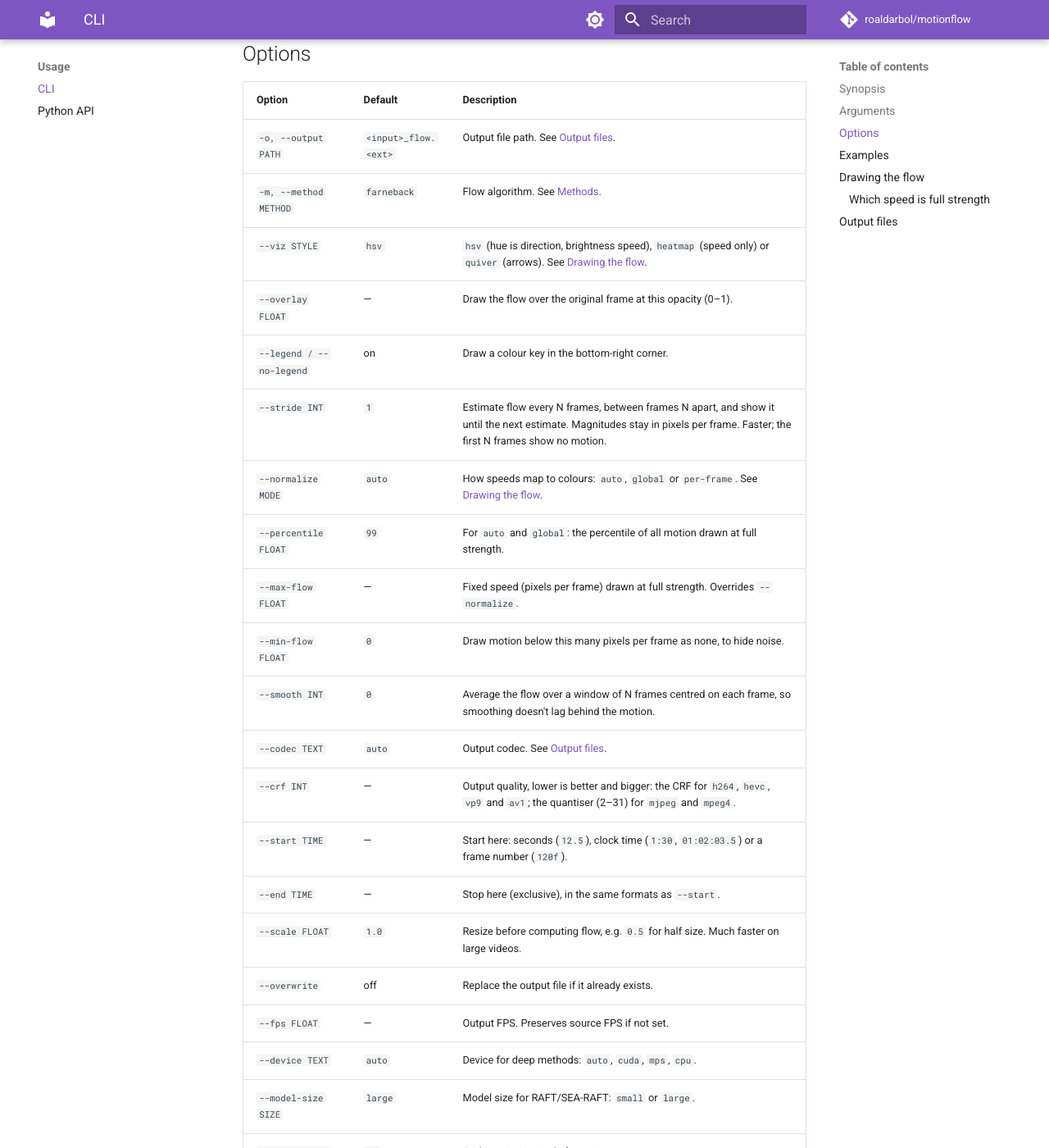
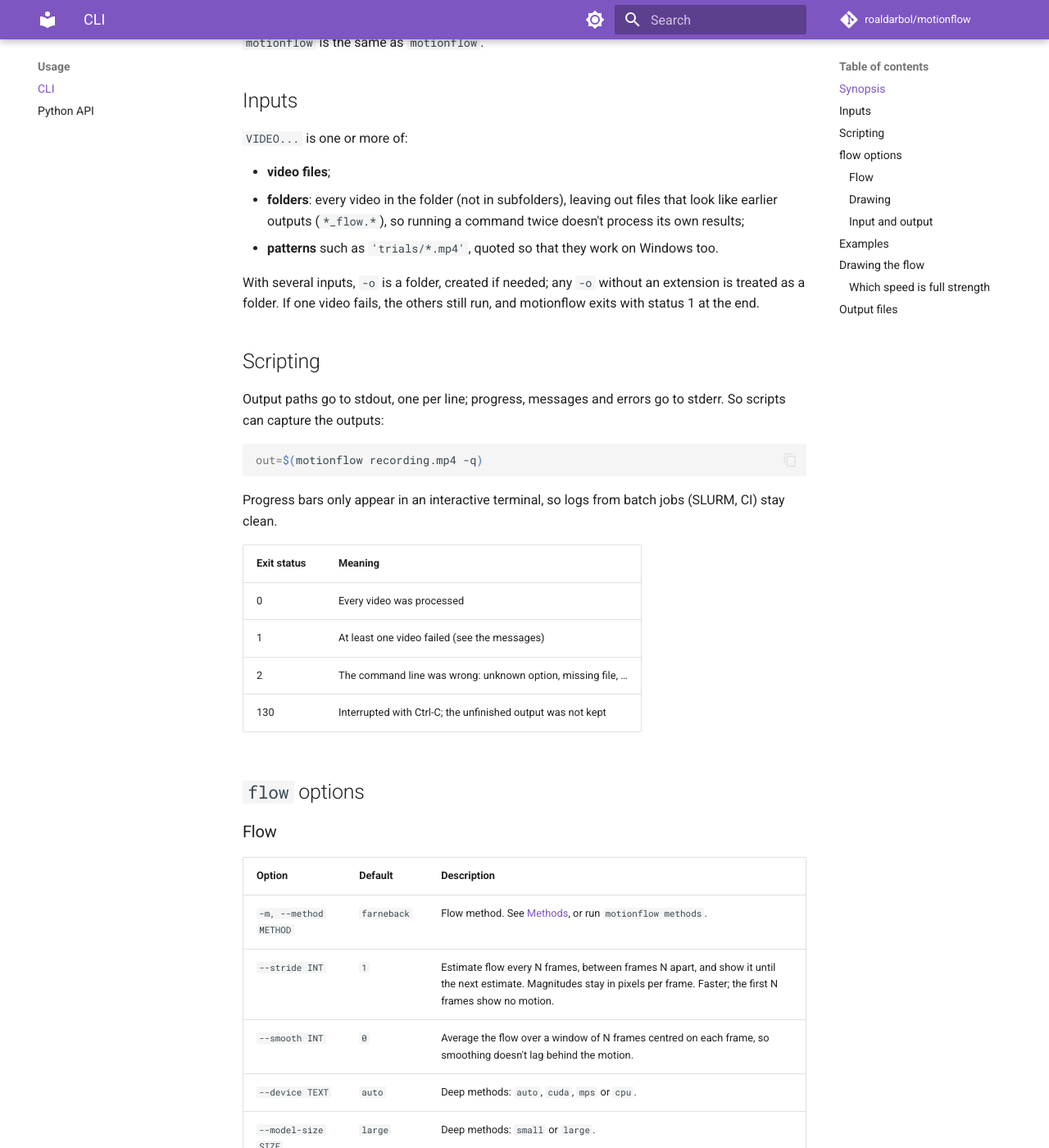
Before and after one commit to roaldarbol/motionflow, an MkDocs documentation site: the page built from docs/cli.md, in a window 1280 px wide and 1400 px high, scrolled down 509 px. Shown: the whole window at 82% size. Built offline with MkDocs 1.6.1 and Material for MkDocs 9.7.7, drawn with Linux system fonts in a browser that asks for light colours; comment, search, counter and statistics services are not loaded; some of the changed text lies outside the part shown.

Commit message:
Document the subcommands, batch input, scripting and exit codes (#14)
Co-Authored-By: Claude Opus 5.5 <noreply@anthropic.com>

````diff
--- a/docs/cli.md
+++ b/docs/cli.md
@@ -3,42 +3,88 @@
 ## Synopsis
 
 ```
-motionflow [OPTIONS] INPUT
+motionflow [OPTIONS] COMMAND [ARGS]...
+motionflow VIDEO... [OPTIONS]          # short for: motionflow flow VIDEO...
 ```
 
-## Arguments
+| Command | What it does |
+|---------|--------------|
+| `flow` | Optical flow: how fast, and in which direction, each pixel moves. The default. |
+| `methods` | List the optical flow methods and whether they can run here. |
 
-| Argument | Description |
-|----------|-------------|
-| `INPUT`  | Path to the input video file. |
+`-h` / `--help` works on every command, and `-V` / `--version` prints the version. `python -m motionflow` is the same as `motionflow`.
 
-## Options
+## Inputs
+
+`VIDEO...` is one or more of:
+
+- **video files**;
+- **folders**: every video in the folder (not in subfolders), leaving out files that look like earlier outputs (`*_flow.*`), so running a command twice doesn't process its own results;
+- **patterns** such as `'trials/*.mp4'`, quoted so that they work on Windows too.
+
+With several inputs, `-o` is a folder, created if needed; any `-o` without an extension is treated as a folder. If one video fails, the others still run, and motionflow exits with status 1 at the end.
+
+## Scripting
+
+Output paths go to stdout, one per line; progress, messages and errors go to stderr. So scripts can capture the outputs:
+
+```bash
+out=$(motionflow recording.mp4 -q)
+```
+
+Progress bars only appear in an interactive terminal, so logs from batch jobs (SLURM, CI) stay clean.
+
+| Exit status | Meaning |
+|-------------|---------|
+| 0 | Every video was processed |
+| 1 | At least one video failed (see the messages) |
+| 2 | The command line was wrong: unknown option, missing file, … |
+| 130 | Interrupted with Ctrl-C; the unfinished output was not kept |
+
+## `flow` options
+
+### Flow
 
 | Option | Default | Description |
 |--------|---------|-------------|
-| `-o, --output PATH` | `<input>_flow.<ext>` | Output file path. See [Output files](#output-files). |
-| `-m, --method METHOD` | `farneback` | Flow algorithm. See [Methods](methods.md). |
+| `-m, --method METHOD` | `farneback` | Flow method. See [Methods](methods.md), or run `motionflow methods`. |
+| `--stride INT` | `1` | Estimate flow every N frames, between frames N apart, and show it until the next estimate. Magnitudes stay in pixels per frame. Faster; the first N frames show no motion. |
+| `--smooth INT` | `0` | Average the flow over a window of N frames centred on each frame, so smoothing doesn't lag behind the motion. |
+| `--device TEXT` | `auto` | Deep methods: `auto`, `cuda`, `mps` or `cpu`. |
+| `--model-size SIZE` | `large` | Deep methods: `small` or `large`. |
+
+### Drawing
+
+| Option | Default | Description |
+|--------|---------|-------------|
 | `--viz STYLE` | `hsv` | `hsv` (hue is direction, brightness speed), `heatmap` (speed only) or `quiver` (arrows). See [Drawing the flow](#drawing-the-flow). |
 | `--overlay FLOAT` | — | Draw the flow over the original frame at this opacity (0–1). |
-| `--legend / --no-legend` | on | Draw a colour key in the bottom-right corner. |
-| `--stride INT` | `1` | Estimate flow every N frames, between frames N apart, and show it until the next estimate. Magnitudes stay in pixels per frame. Faster; the first N frames show no motion. |
-| `--normalize MODE` | `auto` | How speeds map to colours: `auto`, `global` or `per-frame`. See [Drawing the flow](#drawing-the-flow). |
+| `--normalize MODE` | `auto` | How speeds map to colours: `auto`, `global` or `per-frame`. See [Which speed is full strength](#which-speed-is-full-strength). |
 | `--percentile FLOAT` | `99` | For `auto` and `global`: the percentile of all motion drawn at full strength. |
 | `--max-flow FLOAT` | — | Fixed speed (pixels per frame) drawn at full strength. Overrides `--normalize`. |
 | `--min-flow FLOAT` | `0` | Draw motion below this many pixels per frame as none, to hide noise. |
-| `--smooth INT` | `0` | Average the flow over a window of N frames centred on each frame, so smoothing doesn't lag behind the motion. |
+| `--legend / --no-legend` | on | Draw a colour key in the bottom-right corner. |
+| `--quiver-step INT` | `16` | `quiver`: grid spacing in pixels. |
+| `--quiver-scale FLOAT` | auto | `quiver`: arrow length per pixel of motion. By default the full-strength speed is drawn as 90% of the grid spacing. |
+
+Options that don't apply to the other choices you made (say, `--quiver-step` without `--viz quiver`) are reported with a warning.
+
+### Input and output
+
+Every command has these.
+
+| Option | Default | Description |
+|--------|---------|-------------|
+| `-o, --output PATH` | next to each input | Output file, or folder. See [Inputs](#inputs) and [Output files](#output-files). |
+| `--overwrite` | off | Replace outputs that already exist. |
+| `--start TIME` | — | Start here: seconds (`12.5`), clock time (`1:30`, `01:02:03.5`) or a frame number (`120f`). |
+| `--end TIME` | — | Stop here (exclusive), in the same formats as `--start`. |
+| `--scale FLOAT` | `1.0` | Resize before processing, e.g. `0.5` for half size. Much faster on large videos. |
+| `--fps FLOAT` | input's | Output frame rate. |
 | `--codec TEXT` | `auto` | Output codec. See [Output files](#output-files). |
 | `--crf INT` | — | Output quality, lower is better and bigger: the CRF for `h264`, `hevc`, `vp9` and `av1`; the quantiser (2–31) for `mjpeg` and `mpeg4`. |
-| `--start TIME` | — | Start here: seconds (`12.5`), clock time (`1:30`, `01:02:03.5`) or a frame number (`120f`). |
-| `--end TIME` | — | Stop here (exclusive), in the same formats as `--start`. |
-| `--scale FLOAT` | `1.0` | Resize before computing flow, e.g. `0.5` for half size. Much faster on large videos. |
-| `--overwrite` | off | Replace the output file if it already exists. |
-| `--fps FLOAT` | — | Output FPS. Preserves source FPS if not set. |
-| `--device TEXT` | `auto` | Device for deep methods: `auto`, `cuda`, `mps`, `cpu`. |
-| `--model-size SIZE` | `large` | Model size for RAFT/SEA-RAFT: `small` or `large`. |
-| `--quiver-step INT` | `16` | Grid spacing in pixels for quiver arrows. |
-| `--quiver-scale FLOAT` | auto | Arrow length per pixel of motion. By default the full-strength speed is drawn as 90% of the grid spacing. |
-| `--version` | — | Print version and exit. |
+| `-q, --quiet` | off | Print only output paths and errors. |
+| `-v, --verbose` | off | Show full error details. |
 
 ## Examples
 
@@ -46,6 +92,12 @@ Basic usage with defaults (Farneback, HSV visualisation):
 
 ```bash
 motionflow recording.mp4
+```
+
+Every video in a folder, results in another folder:
+
+```bash
+motionflow trials/ -o results/
 ```
 
 TV-L1 method, heatmap drawn over the original at 70% opacity:
````
Also changed, not shown: CHANGELOG.md (+6 -0 lines), README.md (+6 -0 lines), docs/api.md (+1 -1 lines).
